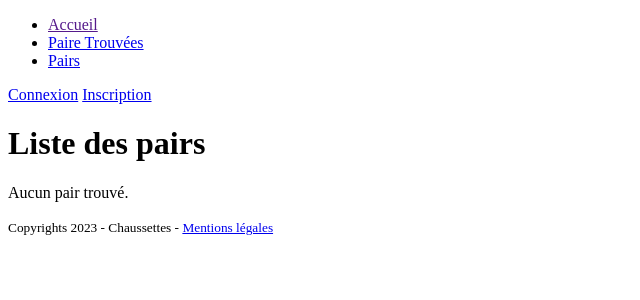
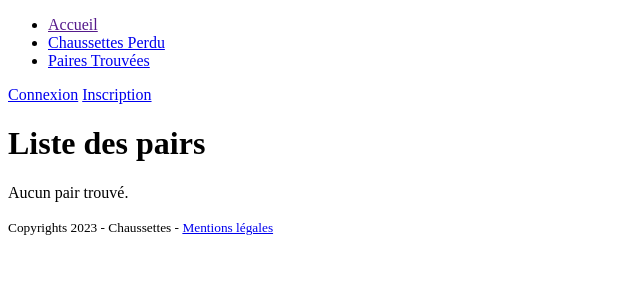
Before and after one commit to B-Forest/CrazyDev, a Symfony app: template templates/pair/index.html.twig in a window 1280 px wide. Shown: the top 300 px of the page, without its empty margins (0-640 px from the left). Run offline with Twig, Linux system fonts and the light colour scheme; the template is opened without the code that fills it, so the values that code supplies are empty; some libraries are stand-ins or nearby versions.

Commit message:
:lipstick: Header fix

```diff
--- a/templates/base.html.twig
+++ b/templates/base.html.twig
@@ -18,8 +18,8 @@
         <nav>
             <ul class="flex text-base font-semibold gap-14 ml-24">
              <li><a href="">Accueil</a></li>
-             <li><a href="{{path('app_sock')}}">Paire Trouvées</a></li>
-             <li><a href="{{ path('app_pair') }}">Pairs</a></li>
+             <li><a href="{{path('app_sock')}}">Chaussettes Perdu</a></li>
+             <li><a href="{{ path('app_pair') }}">Paires Trouvées</a></li>
             </ul>
         </nav>
 
```
